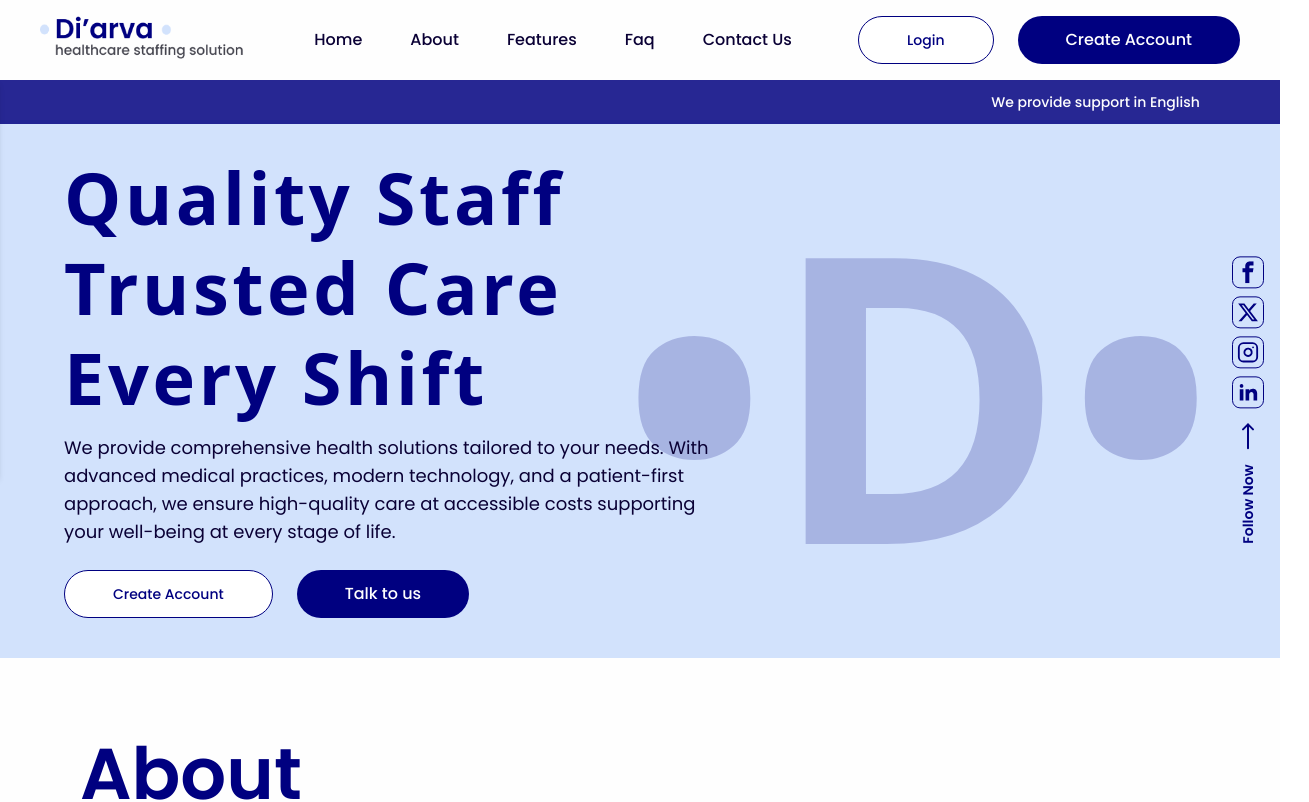
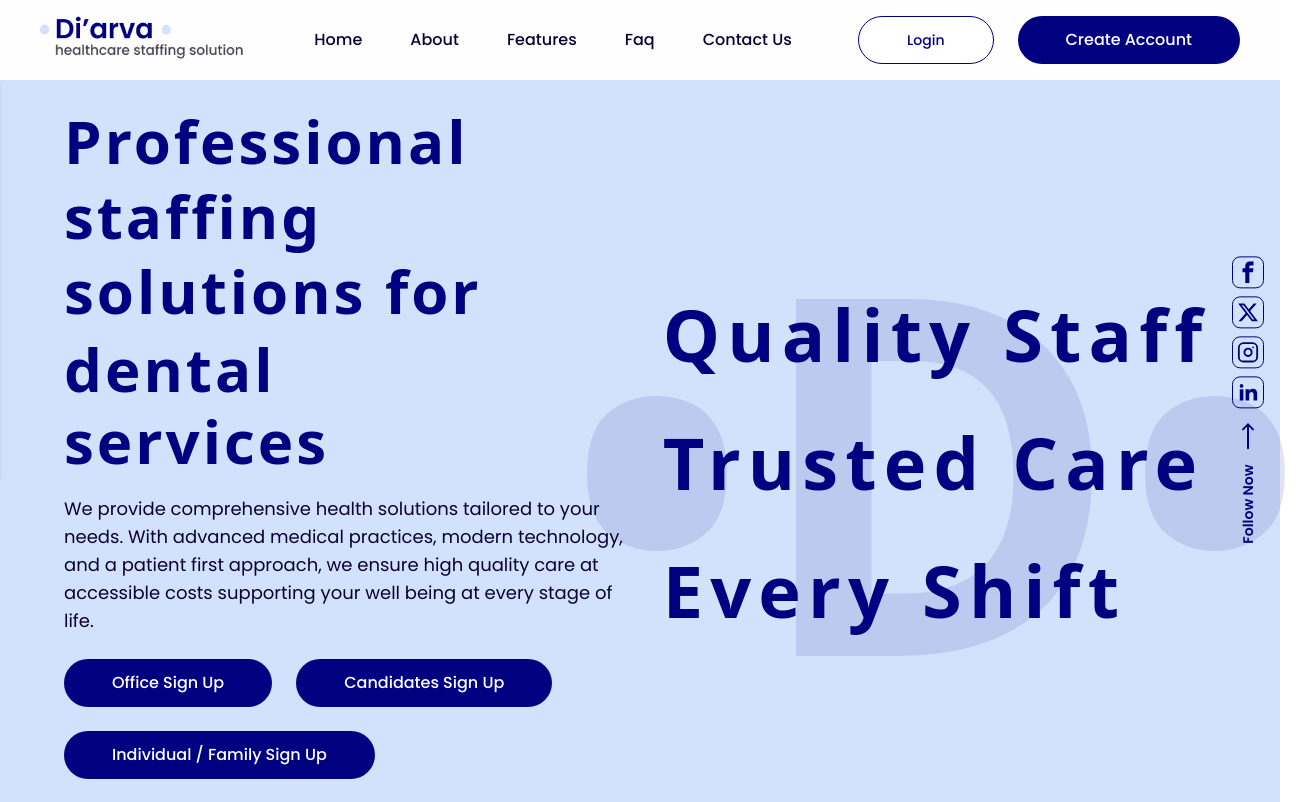
Before and after one commit to Di-arva/Frontend, a React (Vite) app: page / in a window 1280 px wide. Shown: the top 802 px of the page, 1309 px wide, since content can reach past the window. Built offline with nearby package versions, Linux system fonts and the light colour scheme.

Commit message:
Change hero section

```diff
--- a/src/App.jsx
+++ b/src/App.jsx
@@ -13,7 +13,7 @@ function App() {
         <div className="min-h-screen flex flex-col bg-lightbg">
           <Navigation />
           <FollowUs />
-          <main className="flex-1 mt-30">
+          <main className="flex-1 mt-16">
             <Routes>
               <Route path="/" element={<Homepage />} />
               <Route path="/login" element={<Login />} />
--- a/src/Components/Hero.jsx
+++ b/src/Components/Hero.jsx
@@ -1,52 +1,94 @@
 import Button from "./Button";
+import { useState, useEffect } from "react";
 
 const Hero = () => {
+  const words = ["dental", "homecare", "rehabilitation"];
+  const [index, setIndex] = useState(0);
+
+  useEffect(() => {
+    const interval = setInterval(() => {
+      setIndex((prev) => (prev + 1) % words.length);
+    }, 2000); // every 2s
+    return () => clearInterval(interval);
+  }, []);
+
   return (
     <div className="relative bg-lightblue px-4 sm:px-8 lg:px-16">
-      {/* Inner container with max width */}
-      <div className="relative max-w-7xl mx-auto flex flex-col lg:flex-row">
-        {/* Watermark "•D•" for large screens */}
-        <div className="hidden lg:block absolute right-0 top-1/2 transform -translate-y-1/2 text-[400px] font-bold text-darkblue opacity-20 leading-none pointer-events-none">
-          •D•
-        </div>
-
-        {/* Left Content (Heading + Text + Buttons) */}
-        <div className="flex mt-8 flex-col w-full lg:w-[80%] items-center lg:items-start z-10 ">
+      <div className="relative max-w-7xl mx-auto flex flex-col lg:grid lg:grid-cols-2 lg:gap-8 items-center lg:items-center py-10">
+        <div className="relative z-10 flex flex-col w-full">
           <h1
             className="font-bold text-darkblue
-             text-4xl sm:text-5xl md:text-6xl lg:text-7xl
-             tracking-wider leading-tight
-             text-center lg:text-left"
+                 text-4xl sm:text-5xl md:text-6xl
+                 tracking-wider leading-tight text-center lg:text-left"
           >
-            Quality Staff <br />
-            Trusted Care <br />
-            Every Shift
+            Professional staffing solutions for{" "}
+            {/* This is the "window" that clips the content */}
+            <span className="relative inline-block h-[1.2em] overflow-hidden align-bottom">
+              {/* This is the sliding container that moves up and down */}
+              <span
+                className="block transition-transform duration-700 ease-in-out"
+                style={{
+                  // The magic happens here: we move the entire block of words up
+                  // by the height of one item (1.2em) multiplied by the current index.
+                  transform: `translateY(-${index * 1.2}em)`,
+                }}
+              >
+                {/* Map through the words and render each one */}
+                {words.map((word) => (
+                  <div key={word} className="h-[1.2em]">
+                    {word}
+                  </div>
+                ))}
+              </span>
+            </span>{" "}
+            services
           </h1>
-
           <p
-            className="font-poppins mt-3 text-darkblack
+            className="font-poppins mt-4 text-darkblack
                          text-base sm:text-lg md:text-lg lg:text-lg
-                         text-center lg:text-left max-w-2xl lg:w-[80%]"
+                         max-w-2xl text-center lg:text-left"
           >
             We provide comprehensive health solutions tailored to your needs.
-            With advanced medical practices, modern technology, and a
-            patient-first approach, we ensure high-quality care at accessible
-            costs supporting your well-being at every stage of life.
+            With advanced medical practices, modern technology, and a patient
+            first approach, we ensure high quality care at accessible costs
+            supporting your well being at every stage of life.
           </p>
-
-          <div className="flex mt-6 gap-3 mb-10 sm:gap-5 md:gap-5 lg:gap-6 flex-wrap justify-center lg:justify-start">
-            <Button variant="light" size="md">
-              Create Account
+          <div className="flex  mt-6 gap-3 mb-10 sm:gap-5 md:gap-5 lg:gap-6 flex-wrap justify-center lg:justify-start">
+            <Button variant="dark" size="md">
+              Office Sign Up
             </Button>
             <Button variant="dark" size="md">
-              Talk to us
+              Candidates Sign Up
+            </Button>
+            <Button variant="dark" size="md">
+              Individual / Family Sign Up
             </Button>
           </div>
         </div>
 
-        {/* Right Content for Mobile / iPad Pro */}
-        <div className="flex items-center justify-center mt-10 lg:hidden w-full">
-          <div className="font-bold text-darkblue opacity-20 leading-none text-[150px] sm:text-[220px]">
+        <div className="relative w-full h-full flex justify-center items-center">
+          <h1
+            className="font-bold text-darkblue
+                         text-4xl sm:text-5xl md:text-6xl lg:text-7xl
+                         tracking-widest leading-tight
+                         text-center lg:text-left"
+          >
+            <h1
+              className="font-bold text-darkblue
+                         text-4xl sm:text-5xl md:text-6xl lg:text-7xl
+                         tracking-widest lg:leading-32 leading-snug
+                         text-center lg:text-left "
+            >
+              Quality Staff <br />
+              Trusted Care <br />
+              Every Shift
+            </h1>
+          </h1>
+
+          <div
+            className="absolute text-[300px] lg:text-[500px] font-bold text-darkblue opacity-10 leading-none
+                           pointer-events-none z-0"
+          >
             •D•
           </div>
         </div>
--- a/src/Components/Navigation.jsx
+++ b/src/Components/Navigation.jsx
@@ -173,7 +173,6 @@ const Navigation = () => {
           </div>
         </div>
       </nav>
-      <StickyLabel />
     </>
   );
 };
--- a/src/index.css
+++ b/src/index.css
@@ -15,3 +15,33 @@
 .animate-scroll {
   animation: scroll 40s linear infinite;
 }
+
+@keyframes fadeIn {
+  from {
+    transform: translateY(100%);
+    opacity: 0;
+  }
+  to {
+    transform: translateY(0);
+    opacity: 1;
+  }
+}
+
+@keyframes fadeOut {
+  from {
+    transform: translateY(0);
+    opacity: 1;
+  }
+  to {
+    transform: translateY(-100%);
+    opacity: 0;
+  }
+}
+
+.animate-fadeIn {
+  animation: fadeIn 0.7s ease-in-out forwards;
+}
+
+.animate-fadeOut {
+  animation: fadeOut 0.7s ease-in-out forwards;
+}
```
